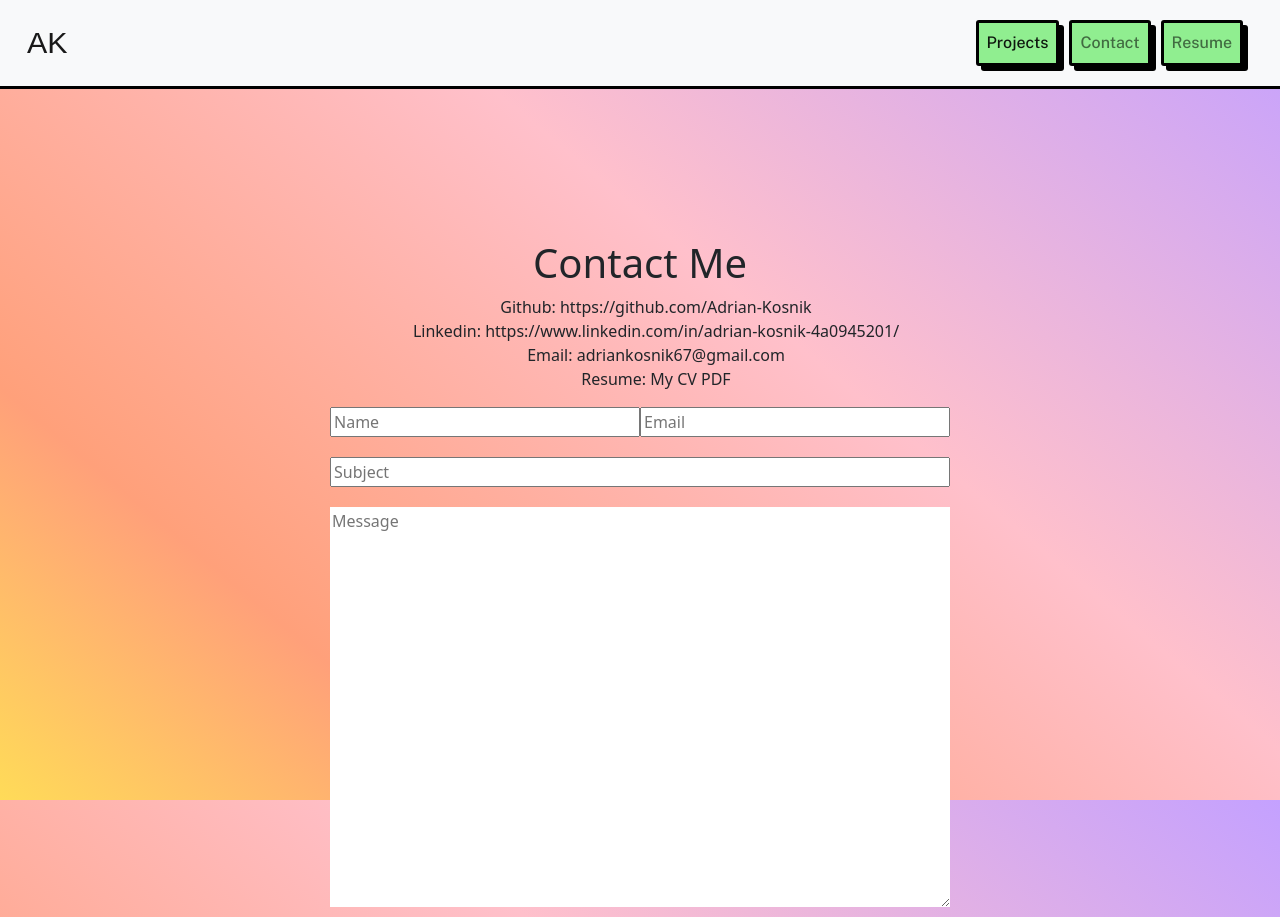
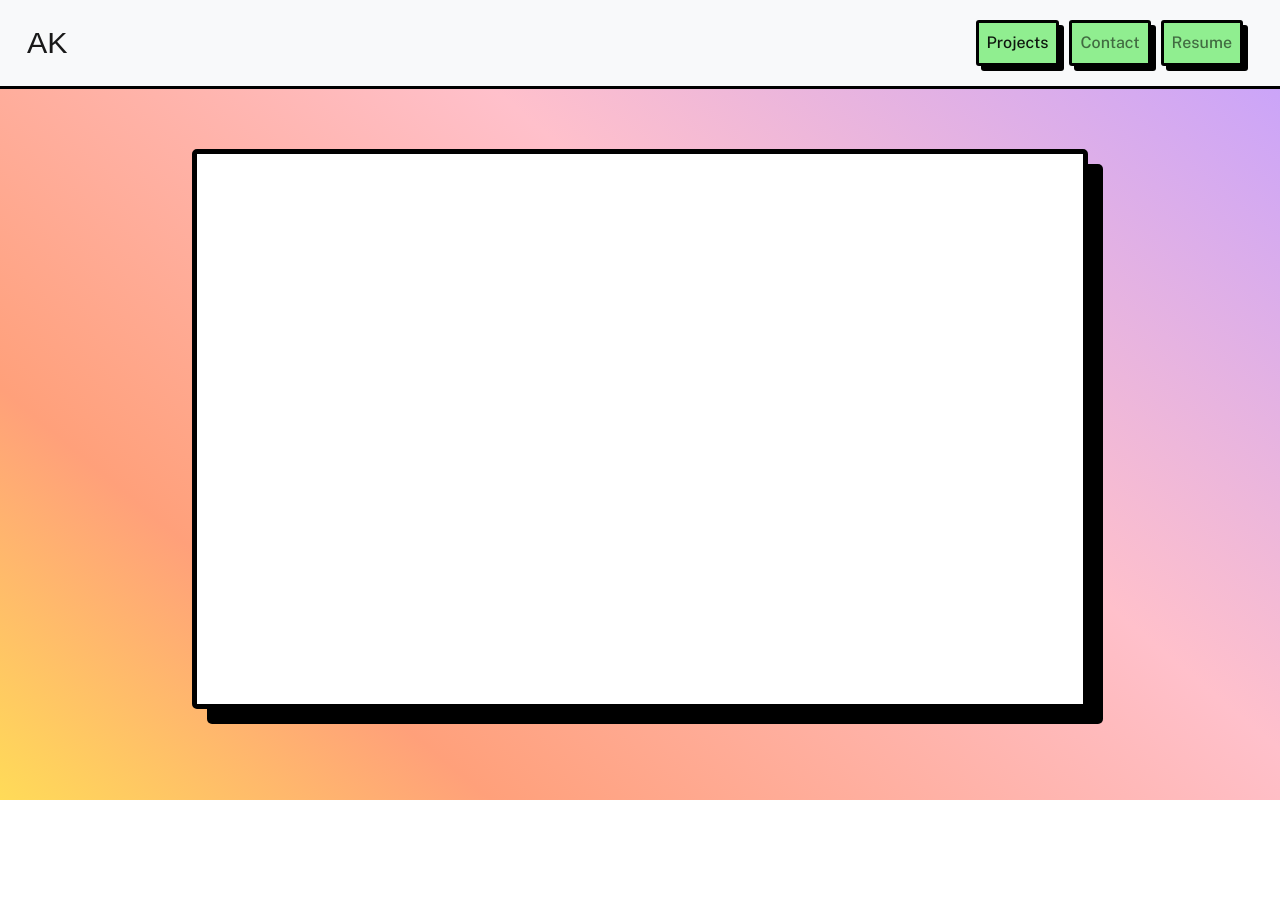
Before and after one commit to Adrian-Kosnik/personal-portfolio, a React (Create React App) app: page /Contact in a window 1280 px wide. After the commit the page ends 800 px from the top, so only its background shows below. Built offline with nearby package versions, Linux system fonts and the light colour scheme; a web font is replaced by a local one.

Commit message:
started on contact page, reworking the design, adding white background for the rest of the form to be placed on

```diff
--- a/src/App.css
+++ b/src/App.css
@@ -244,9 +244,33 @@ body {
 .card {
   border: 4px black solid !important;
   box-shadow: 10px 10px black;
+  font-family: 'Public Sans', sans-serif;
 }
 
 .card-button {
   border: 3px black solid !important;
   box-shadow: 5px 5px black;
+  color: black !important;
+  background-color: #87CEEB !important;
 }
+
+.card-text {
+  text-align: center;
+  padding-top: 1.5rem !important;
+}
+
+.outer-contact-container {
+  display: flex;
+  justify-content: center;
+  align-items: center;
+  height: 85vh;
+}
+
+.contact-container {
+  width: 70vw;
+  height: 70vh;
+  background-color: white;
+  border-radius: 5px;
+  border: 5px black solid;
+  box-shadow: 15px 15px black;
+}
--- a/src/Pages/Contact.js
+++ b/src/Pages/Contact.js
@@ -1,35 +1,37 @@
 import React from "react";
-import Background from "../Wrapper/Background";
 
 function Contact() {
     return (
-        <Background>
-            <div className="masterContainer">
-                <div className="details-container">
-                    <h1>Contact Me</h1>
-                    <ul>
-                        <li>Github: <a href="https://github.com/Adrian-Kosnik">https://github.com/Adrian-Kosnik</a></li>
-                        <li>Linkedin: <a href="https://www.linkedin.com/in/adrian-kosnik-4a0945201/">https://www.linkedin.com/in/adrian-kosnik-4a0945201/</a></li>
-                        <li>Email: <a href="mailto:adriankosnik67@gmail.com">adriankosnik67@gmail.com</a></li>
-                        <li>Resume: <a href="/">My CV PDF</a></li>
-                    </ul>
-                </div>
-                <div className="input-container">
-                    <form>
-                        <div className="name-email-container">
-                            <input className="name-input col-4" placeholder="Name" />
-                            <input className="email-input col-4" placeholder="Email" />
-                        </div>
-                        <div className="subject-container">
-                            <input className="subject-input col-8" placeholder="Subject" />
-                        </div>
-                        <div className="message-container">
-                            <textarea className="message-textarea col-8" placeholder="Message" />
-                        </div>
-                    </form>
-                </div>
-            </div>
-        </Background>
+        // <div className="masterContainer">
+        //     <div className="details-container">
+        //         <h1>Contact Me</h1>
+        //         <ul>
+        //             <li>Github: <a href="https://github.com/Adrian-Kosnik">https://github.com/Adrian-Kosnik</a></li>
+        //             <li>Linkedin: <a href="https://www.linkedin.com/in/adrian-kosnik-4a0945201/">https://www.linkedin.com/in/adrian-kosnik-4a0945201/</a></li>
+        //             <li>Email: <a href="mailto:adriankosnik67@gmail.com">adriankosnik67@gmail.com</a></li>
+        //             <li>Resume: <a href="/">My CV PDF</a></li>
+        //         </ul>
+        //     </div>
+        //     <div className="input-container">
+        //         <form>
+        //             <div className="name-email-container">
+        //                 <input className="name-input col-4" placeholder="Name" />
+        //                 <input className="email-input col-4" placeholder="Email" />
+        //             </div>
+        //             <div className="subject-container">
+        //                 <input className="subject-input col-8" placeholder="Subject" />
+        //             </div>
+        //             <div className="message-container">
+        //                 <textarea className="message-textarea col-8" placeholder="Message" />
+        //             </div>
+        //         </form>
+        //     </div>
+        // </div>
+        <div className="outer-contact-container">
+            <div className="contact-container"></div>
+        </div>
+
+
     );
 };
 
--- a/src/projects.json
+++ b/src/projects.json
@@ -2,42 +2,42 @@
     {
         "id": 1,
         "title": "Team Profile Generator",
-        "image": "https://via.placeholder.com/300x200",
+        "image": "https://i.pinimg.com/564x/29/3f/a2/293fa20eae1ec2711b244ad5c4ecf263.jpg",
         "description": "Takes inputs from user and generates HTML page",
         "liveGithub": "https://github.com/Adrian-Kosnik/team-profile-generator"
     },
     {
         "id": 2,
         "title": "README Generator",
-        "image": "https://via.placeholder.com/300x200",
+        "image": "https://i.pinimg.com/564x/29/3f/a2/293fa20eae1ec2711b244ad5c4ecf263.jpg",
         "description": "Node.js application that builds a README file using user inputs.",
         "liveGithub": "https://github.com/Adrian-Kosnik/readme-generator"
     },
     {
         "id": 3,
         "title": "Password Generator",
-        "image": "https://via.placeholder.com/300x200",
+        "image": "https://i.pinimg.com/564x/29/3f/a2/293fa20eae1ec2711b244ad5c4ecf263.jpg",
         "description": "Browser based random password generator which takes inputs from user.",
         "liveGithub": "https://adrian-kosnik.github.io/password-generator/"
     },
     {
         "id": 4,
         "title": "Code Quiz Game",
-        "image": "https://via.placeholder.com/300x200",
+        "image": "https://i.pinimg.com/564x/29/3f/a2/293fa20eae1ec2711b244ad5c4ecf263.jpg",
         "description": "Quiz game which runs in browser",
         "liveGithub": "https://adrian-kosnik.github.io/code-quiz-game/"
     },
     {
         "id": 5,
         "title": "Weather-dashboard",
-        "image": "https://via.placeholder.com/300x200",
+        "image": "https://i.pinimg.com/564x/29/3f/a2/293fa20eae1ec2711b244ad5c4ecf263.jpg",
         "description": "Displays weather for a city of users choice",
         "liveGithub": "https://adrian-kosnik.github.io/weather-dashboard/"
     },
     {
         "id": 6,
         "title": "Work Day Scheduler",
-        "image": "https://via.placeholder.com/300x200",
+        "image": "https://i.pinimg.com/564x/29/3f/a2/293fa20eae1ec2711b244ad5c4ecf263.jpg",
         "description": "Simple calendar Application that allows user to save events for each hour of the day.",
         "liveGithub": "https://adrian-kosnik.github.io/work-day-scheduler/"
     }
```
Also changed, not shown: src/assets/images/memoji.png (deleted).
